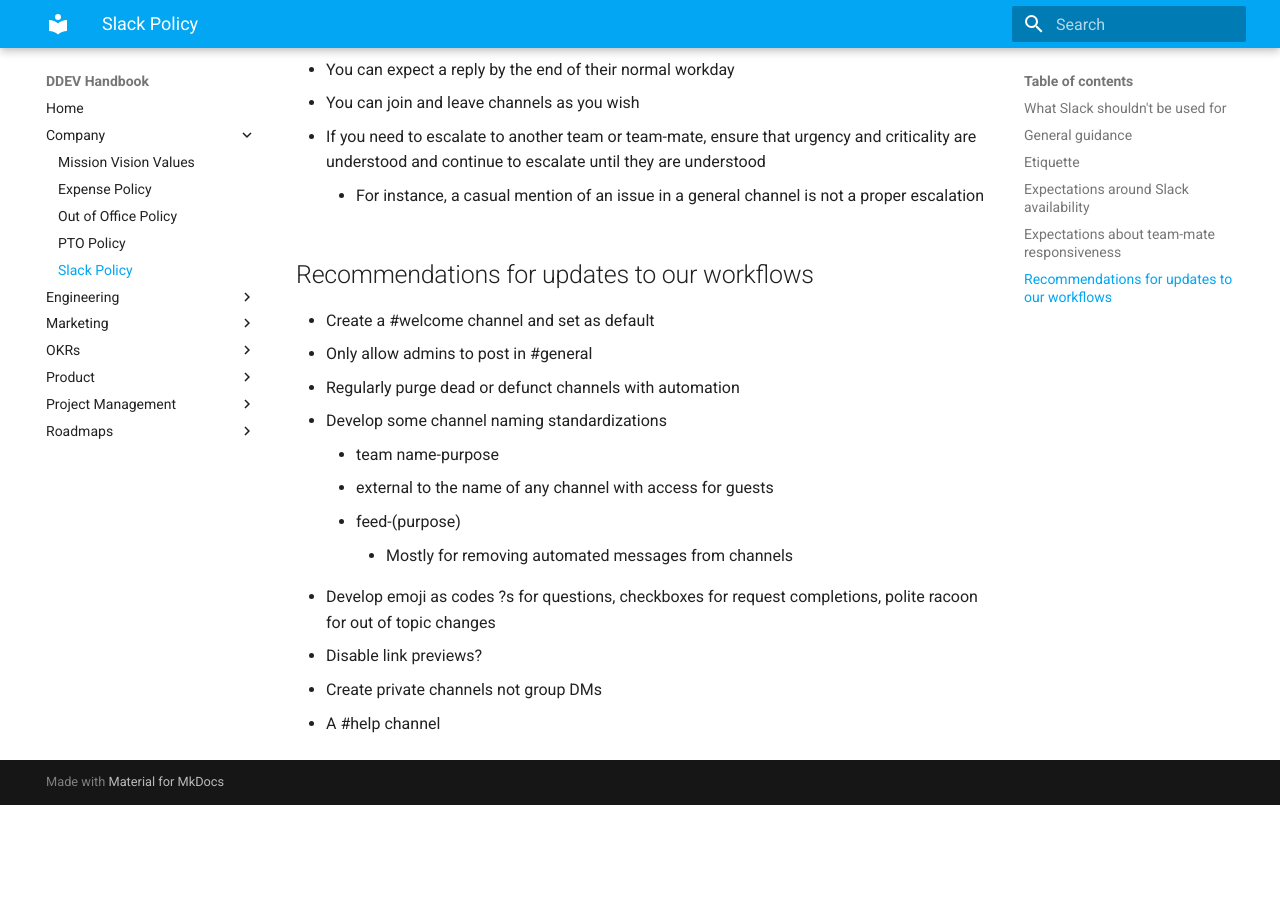
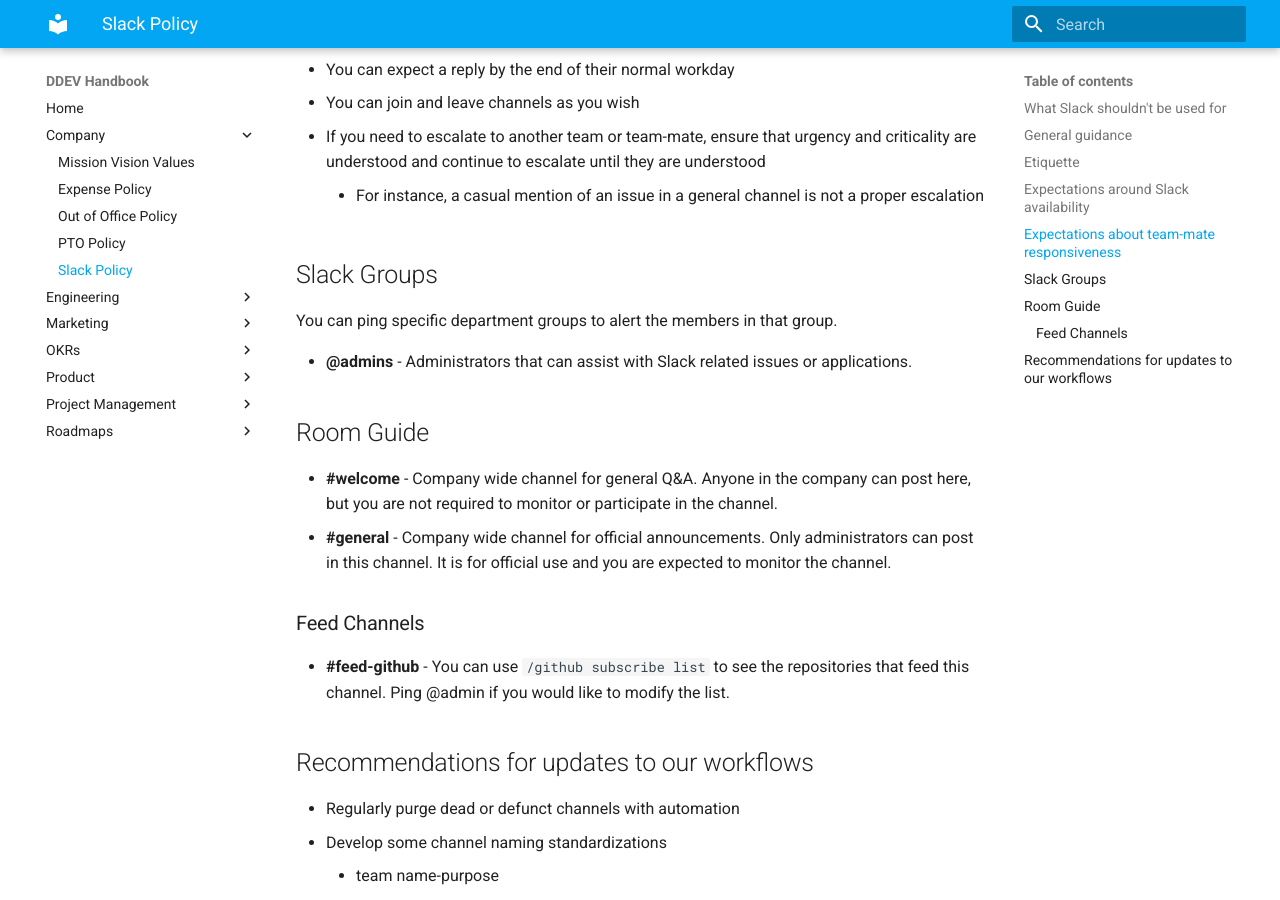
Before and after one commit to fru-io/handbook, an MkDocs documentation site: the page built from docs/company/slack-policy.md, in a window 1280 px wide and 900 px high, scrolled down 1885 px. Built offline with MkDocs 1.6.1 and Material for MkDocs 9.7.7, drawn with Linux system fonts in a browser that asks for light colours; before the commit the page ends 2690 px from its top, so only the background shows below that.

Commit message:
QA -> Master (#49)
* Slack changes

```diff
--- a/docs/company/slack-policy.md
+++ b/docs/company/slack-policy.md
@@ -50,10 +50,22 @@
 - If you need to escalate to another team or team-mate, ensure that urgency and criticality are understood and continue to escalate until they are understood
   - For instance, a casual mention of an issue in a general channel is not a proper escalation
 
+## Slack Groups
+You can ping specific department groups to alert the members in that group.
+
+- **@admins** - Administrators that can assist with Slack related issues or applications.
+
+## Room Guide
+
+- **#welcome** - Company wide channel for general Q&A. Anyone in the company can post here, but you are not required to monitor or participate in the channel.
+- **#general** - Company wide channel for official announcements. Only administrators can post in this channel. It is for official use and you are expected to monitor the channel.
+
+### Feed Channels
+
+- **#feed-github** - You can use `/github subscribe list` to see the repositories that feed this channel. Ping @admin if you would like to modify the list.
+
 ## Recommendations for updates to our workflows
 
-- Create a #welcome channel and set as default
-- Only allow admins to post in #general
 - Regularly purge dead or defunct channels with automation
 - Develop some channel naming standardizations
   - team name-purpose
```
